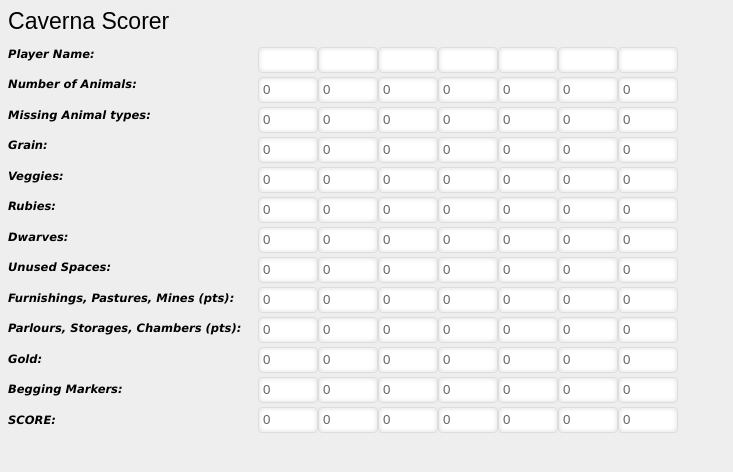
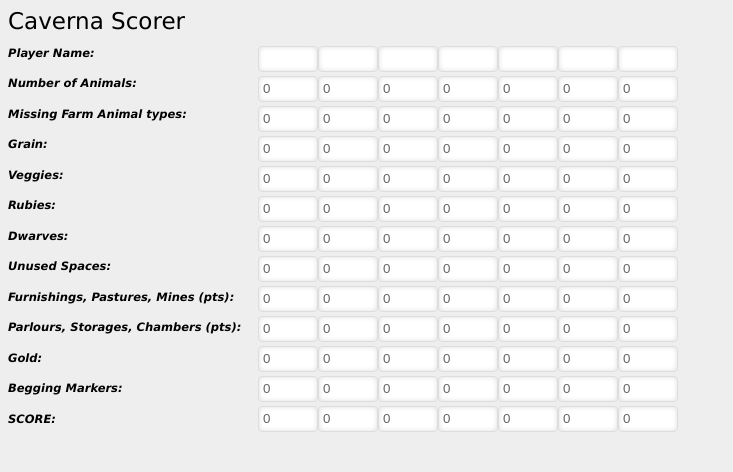
Before and after one commit to subskipper/subskipper.github.io, a plain HTML site: page index.htm in a window 1280 px wide. Shown: the whole page, without its empty margins (0-733 px from the left). Drawn offline with Linux system fonts and the light colour scheme.

Commit message:
Clarified which animals rendered negaive points

```diff
--- a/index.htm
+++ b/index.htm
@@ -12,13 +12,10 @@
         <div class="mainDiv">
         <div class="contentDiv">
             <div class="lineLabels">
-                <div>
+
                 <p>Player Name:</p>
-                </div>
-                <div>
                 <p>Number of Animals:</p>
-                </div>
-                    <p>Missing Animal types:</p>
+                <p>Missing Farm Animal types:</p>
                 <p>Grain:</p>
                 <p>Veggies:</p>
                 <p>Rubies:</p>
--- a/styles/styles.css
+++ b/styles/styles.css
@@ -1,6 +1,5 @@
 .scoreItem {
     float:right;
-    vertical-align: middle;
 }
 
 .lineLabels {
@@ -11,12 +10,11 @@
 .lineLabels p {
     font-weight: bold;
     font-style: italic;
-    vertical-align: middle;
     height: 19px;
 }
 
 .divLogo {
-    font-family: Fantasy;
+    font-family: Geneva, Verdana,  sans-serif;
     font-size: 200%;
 }
 
@@ -44,4 +42,5 @@
 
 .mainDiv {
     display: inline-block;
+    *display: inline-block;
 }
```
